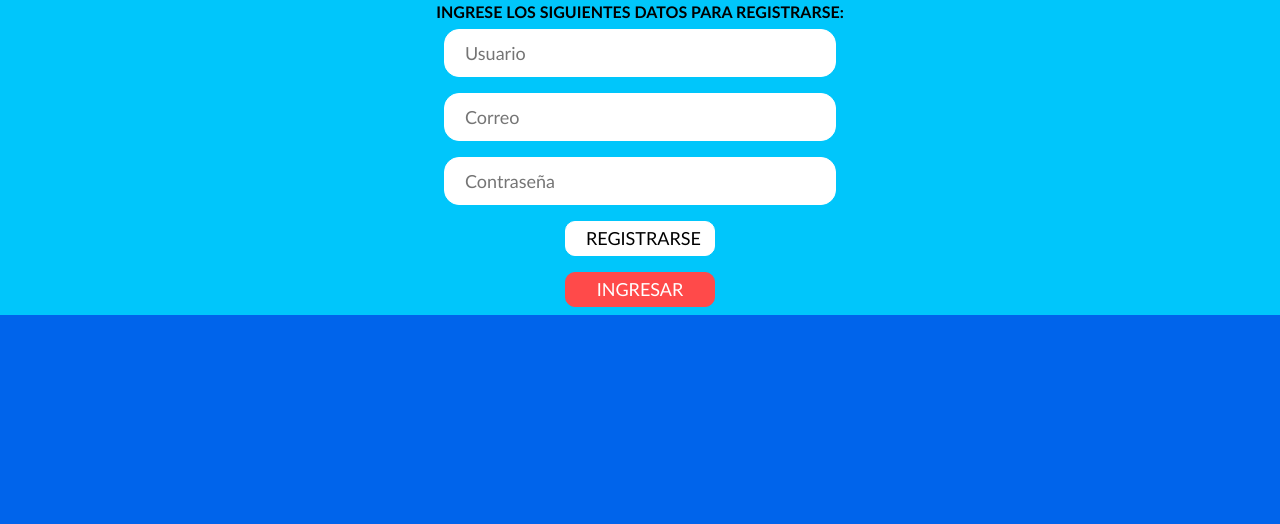
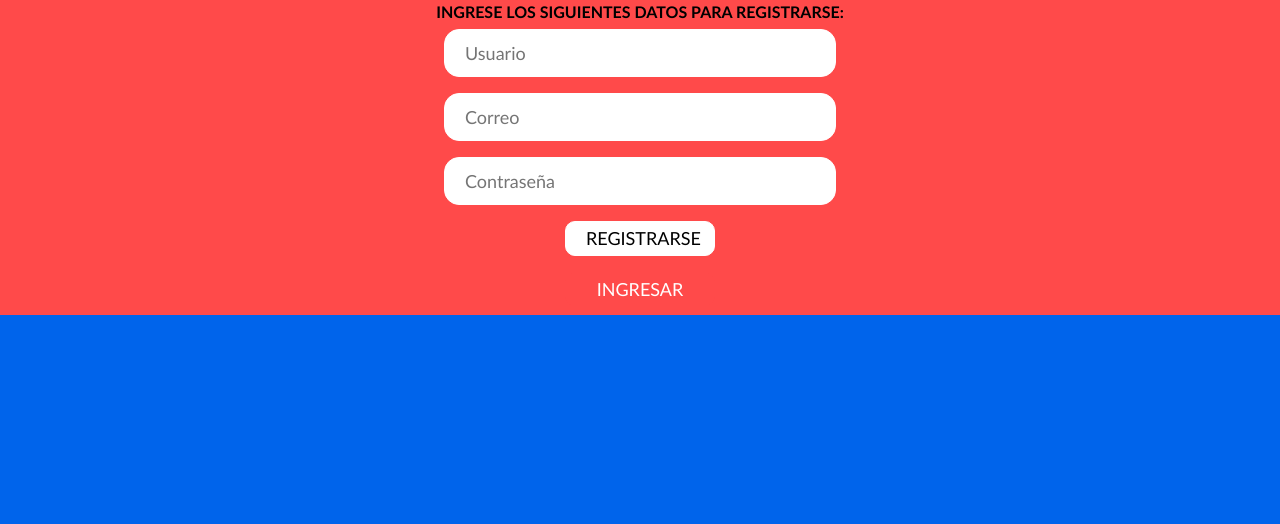
Before and after one commit to CristhianSegura25/ForoMultimediaUMNG20, a PHP site: page /registro.php in a window 1280 px wide. Shown: the part 544-1068 px from the top of the page. Run offline with PHP 8.4, Linux system fonts and the light colour scheme; data that the repository does not hold is empty.

Commit message:
Update styleregistr.css

```diff
--- a/styleregistr.css
+++ b/styleregistr.css
@@ -3,9 +3,10 @@
     padding: 0px;
 
 }
+
 body{
 	margin:auto;
-	background-color: #00c6fb;
+	background-color: #ff4a4a;
 	align-items: center;
 	text-align: center;
 	font-family: Calibri;
```
